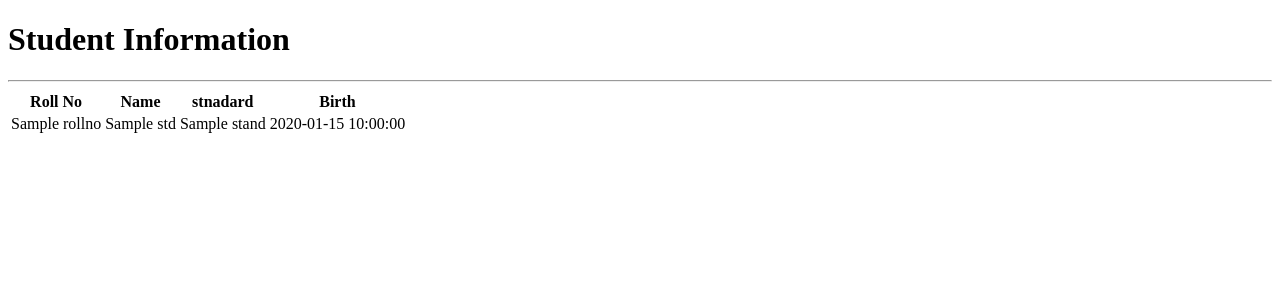
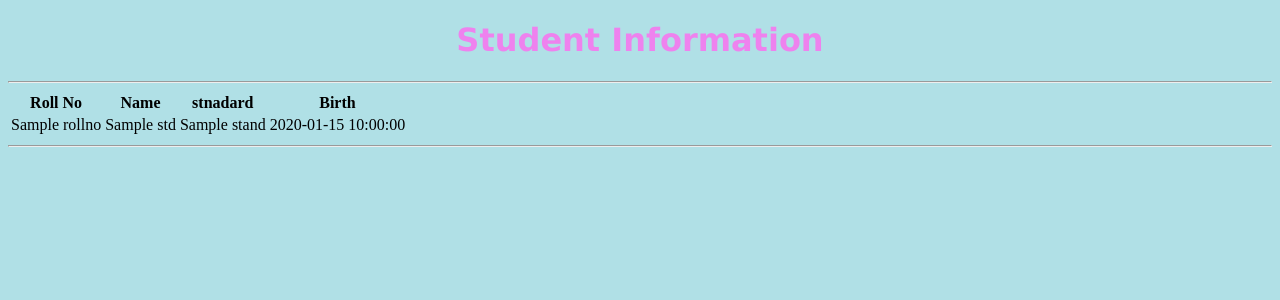
Before and after one commit to shamtupe2014/lastttt, a Python web app: template database/templates/home.html in a window 1280 px wide. Shown: the top 300 px of the page. Run offline with Jinja, Linux system fonts and the light colour scheme; the template is opened without the code that fills it: most values are stand-ins (such as "Sample title", 1, 10 or a date in 2020).

Commit message:
my first table db using models

```diff
--- a/database/templates/home.html
+++ b/database/templates/home.html
@@ -3,7 +3,10 @@
 <head>
     <meta charset="UTF-8">
     <title>Title</title>
-</head>
+</head><style>
+    h1{color:violet;font-family:verdana;text-align:center}
+    body{background-color:powderblue}
+</style>
 <body>
 <h1>Student Information</h1><hr>
 {% if std %}
@@ -26,6 +29,6 @@
     {%else%}
     <p>No Records Found!!</p>
     {%endif%}
-
+<hr>
 </body>
 </html>
```
